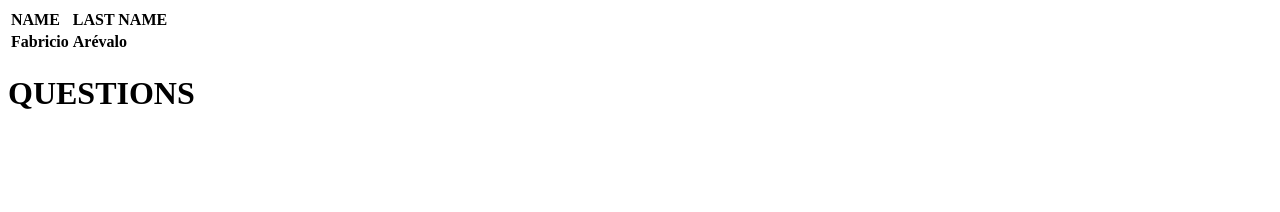
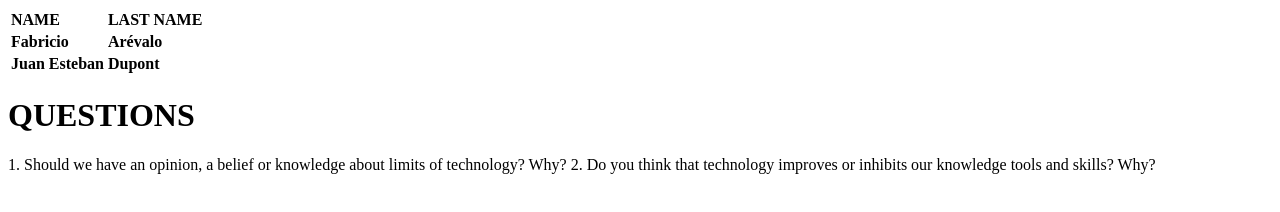
Before and after one commit to fabri108/Interdisciplinary-Final-Project.github, a plain HTML site: page index.html in a window 1280 px wide. Drawn offline with Linux system fonts and the light colour scheme.

Commit message:
Update index.html

```diff
--- a/index.html
+++ b/index.html
@@ -15,6 +15,11 @@
 <td><b>Arévalo</b></td>
 </tr>
 
+<tr>
+<td><b>Juan Esteban</b></td>
+<td><b>Dupont</b></td>
+</tr>
+
 
 </table>
 
@@ -22,7 +27,9 @@
   <body>
 
   <h1>QUESTIONS</h1>
-  <p>
+  <p> 1. Should we have an opinion, a belief or knowledge about limits of technology? Why?
+
+      2. Do you think that technology improves or inhibits our knowledge tools and skills? Why?
     </p>
 
 
```
